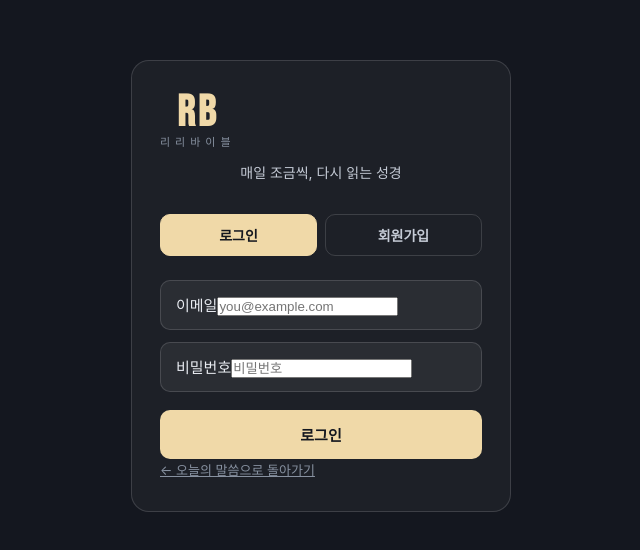
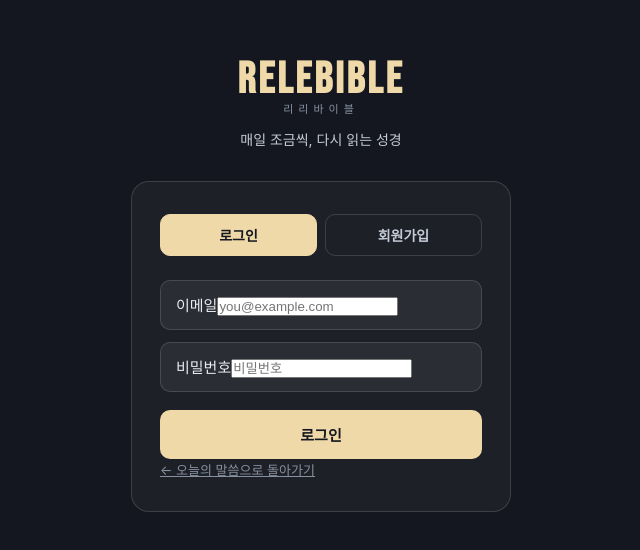
Before and after one commit to gmvfeel/relebible, a Next.js app: page /login in a window 1280 px wide. Shown: the part 114-664 px from the top of the page, without its empty margins (319-959 px from the left). Built offline with nearby package versions, Linux system fonts and the light colour scheme; no server answers; a web font is replaced by a local one.

Commit message:
Add files via upload

```diff
--- a/app/login/page.js
+++ b/app/login/page.js
@@ -50,13 +50,12 @@ export default function LoginPage() {
 
   return (
     <div className="auth-container">
+      <h1 className="auth-logo">
+        <span className="auth-logo-mark">RELEBIBLE</span>
+        <span className="auth-logo-ko">리리바이블</span>
+      </h1>
+      <p className="auth-subtitle">매일 조금씩, 다시 읽는 성경</p>
       <div className="auth-box">
-        <h1 className="auth-logo">
-          <span className="auth-logo-mark">RB<span className="auth-logo-sun"></span></span>
-          <span className="auth-logo-ko">리리바이블</span>
-        </h1>
-        <p className="auth-subtitle">매일 조금씩, 다시 읽는 성경</p>
-
         <div className="auth-tabs">
           <button
             className={mode === 'login' ? 'auth-tab active' : 'auth-tab'}
```
